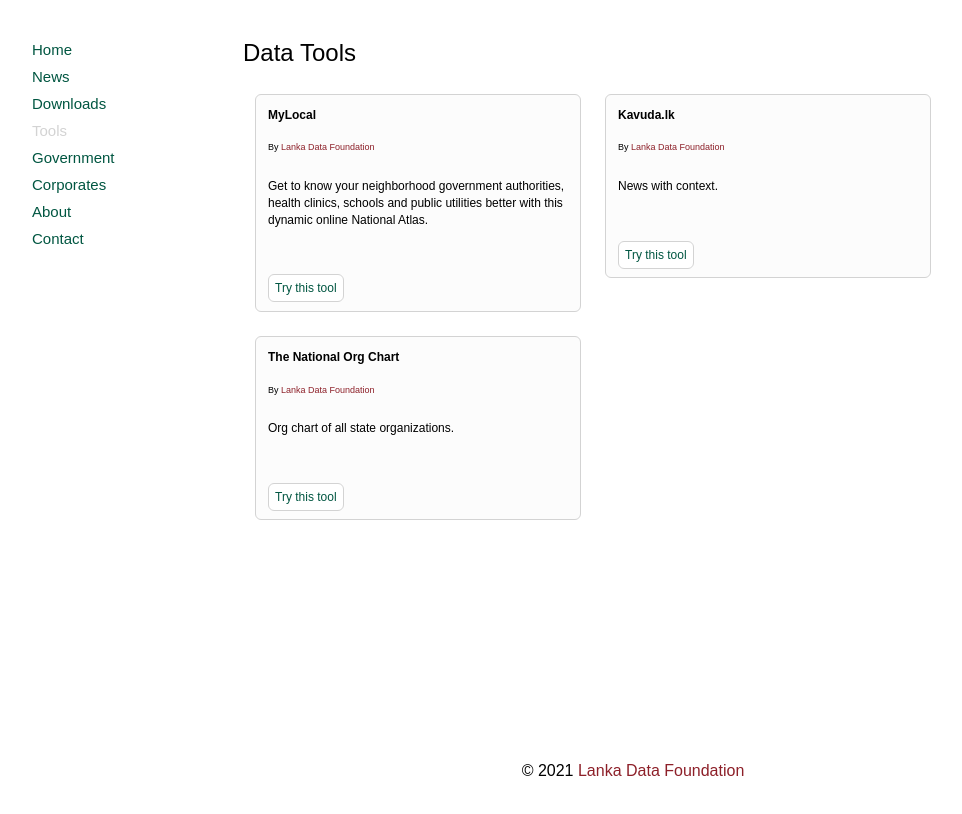
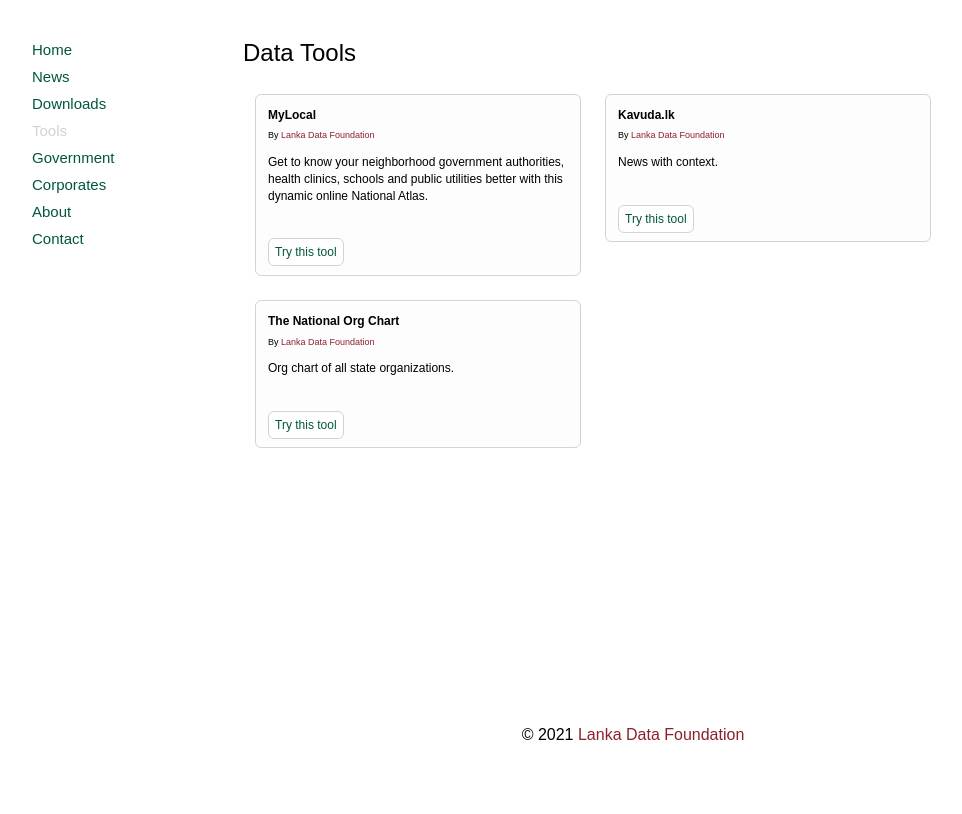
Before and after one commit to nuuuwan/datafoundation_lk, a React (Create React App) app: page /tools in a window 1280 px wide. Shown: the top 814 px of the page, without its empty margins (7-969 px from the left). Built offline with nearby package versions, Linux system fonts and the light colour scheme.

Commit message:
various design changes

```diff
--- a/src/App.css
+++ b/src/App.css
@@ -7,6 +7,7 @@
 
   --color-gray-f8: #f8f8f8;
   --color-gray-fc: #fcfcfc;
+  --color-gray-fd: #fdfdfd;
 }
 
 body {
@@ -16,13 +17,16 @@
   line-height: 1.4;
 }
 
-h1, h2, h3, p, div {
+h1, h2, h3, p {
   font-weight: 300;
   margin: 0;
   padding: 0;
   padding-bottom: 12px;
   line-height: 1.4;
+}
 
+div {
+  line-height: 1.4;
 }
 
 hr {
@@ -81,7 +85,7 @@
 
 
 .div-copyright {
-  margin-top: 48px;
+  margin-top: 24px;
   text-align: center;
-  margin-bottom: 48px;
+  margin-bottom: 24px;
 }
--- a/src/nonstate/molecules/ArticleBox.css
+++ b/src/nonstate/molecules/ArticleBox.css
@@ -1,6 +1,6 @@
 .div-article-box {
-  background: var(--color-gray-fc);
-  border: 1px solid lightgray;
+  background: var(--color-gray-fd);
+  border: 0.5px solid lightgray;
   border-radius: 6px;
   display: inline-block;
   margin: 12px;
--- a/src/nonstate/molecules/DataDownloadItem.css
+++ b/src/nonstate/molecules/DataDownloadItem.css
@@ -6,15 +6,13 @@
 .div-source {
   color: var(--color-sl-green);
   font-size: 9px;
-  margin-bottom: 3px;
 }
 
 .div-download-name {
   font-size: 15px;
-  margin-bottom: 6px;
   min-width: 400px;
 }
 
 .div-tags {
-  margin-bottom: 24px;
+  margin-bottom: 12px;
 }
--- a/src/stateful/atoms/SVGMap.css
+++ b/src/stateful/atoms/SVGMap.css
@@ -2,7 +2,7 @@
   -ms-transform: translateX(-50%);
   -webkit-transform: translateX(-50%);
   left: 50%;
-  padding-top: 48px;
+  padding-top: 12px;
   position: relative;
   transform: translateX(-50%);
 }
```
